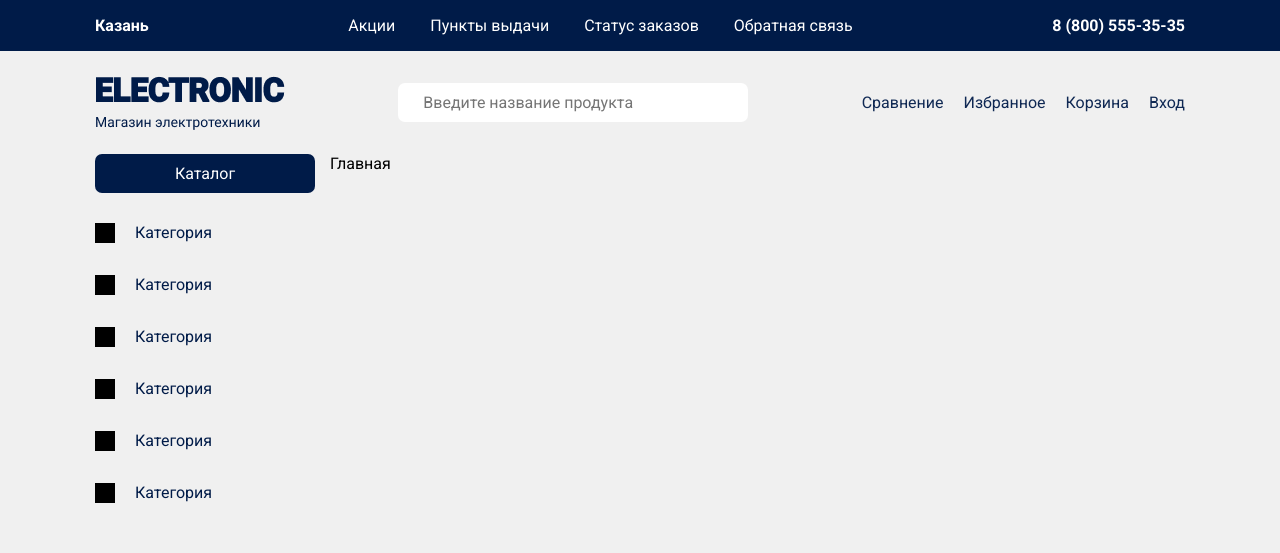
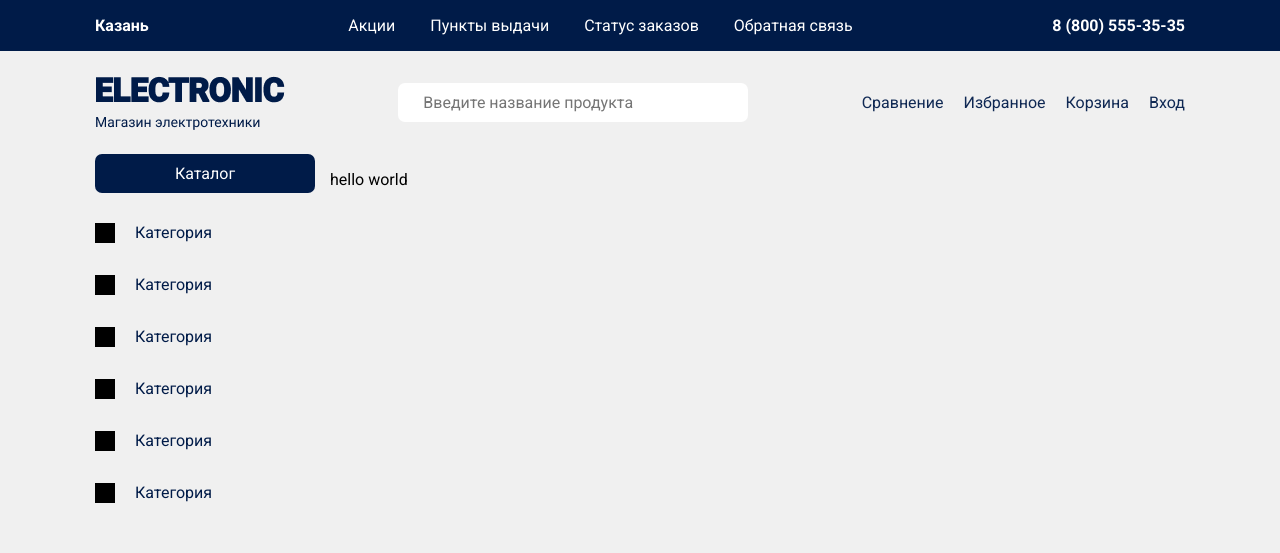
Before and after one commit to Timer4ik/electronic-public.frontend, a Next.js app: page /main in a window 1280 px wide. Shown: the top 553 px of the page. Built offline with nearby package versions, Linux system fonts and the light colour scheme.

Commit message:
+add layouts main page

```diff
--- a/src/entities/ProductList/components/ProductList.tsx
+++ b/src/entities/ProductList/components/ProductList.tsx
@@ -1,7 +1,7 @@
 import React, { FC, useState, useEffect } from "react"
 import { Product } from "../../../shared/types"
 import { useProducts } from "../hooks/useApi"
-import Card from "@/shared/ui/Card"
+import Card from "@/shared/ui/ProductCard"
 import CartButton from "@/shared/ui/CartButton"
 
 type Props = {
--- a/src/pages/_app.tsx
+++ b/src/pages/_app.tsx
@@ -1,6 +1,20 @@
+import type { ReactElement, ReactNode } from 'react'
+import type { NextPage } from 'next'
 import type { AppProps } from 'next/app'
+
 import "../shared/styles/index.css"
 
-export default function App({ Component, pageProps }: AppProps) {
-  return <Component {...pageProps} />
+export type NextPageWithLayout<P = {}, IP = P> = NextPage<P, IP> & {
+  getLayout?: (page: ReactElement) => ReactNode
 }
+
+type AppPropsWithLayout = AppProps & {
+  Component: NextPageWithLayout
+}
+
+export default function MyApp({ Component, pageProps }: AppPropsWithLayout) {
+  // Use the layout defined at the page level, if available
+  const getLayout = Component.getLayout ?? ((page) => page)
+
+  return getLayout(<Component {...pageProps} />)
+}
--- a/src/pages/main/index.tsx
+++ b/src/pages/main/index.tsx
@@ -1,75 +1,17 @@
-import Image from "next/image"
-import React, { FC } from "react"
+import type { ReactElement } from 'react'
+import type { NextPageWithLayout } from '../_app'
+import { Layout } from '@/shared'
 
-type Props = {
-    children?: React.ReactElement | React.ReactElement[]
+const Page: NextPageWithLayout = () => {
+  return <p>hello world</p>
 }
 
-const Main: FC<Props> = ({ children }) => {
-    return (
-        <div className="wrapper">
-            <header className="header">
-                <div className="header__up-wrapper">
-                    <div className="container">
-                        <div className="header__up">
-                            <div className="header__city">Казань</div>
-                            <div className="header__upnav">
-                                <a href="#" className="upnav__item">Акции</a>
-                                <a href="#" className="upnav__item">Пункты выдачи</a>
-                                <a href="#" className="upnav__item">Статус заказов</a>
-                                <a href="#" className="upnav__item">Обратная связь</a>
-                            </div>
-                            <div className="header__contact">
-                                <div className="header__phone">8 (800) 555-35-35</div>
-                            </div>
-                        </div>
-                    </div>
-                </div>
-
-                <div className="container">
-                    <div className="header__bottom">
-                        <div className="header__logo">
-                            <Image src="/images/logo.png" width="190" height="59" alt="" />
-                        </div>
-                        <div className="header__search">
-                            <input type="text" className="search-field" placeholder="Введите название продукта" />
-                        </div>
-                        <div className="header__bottomnav">
-                            <a href="#" className="bottomnav__item">Сравнение</a>
-                            <a href="#" className="bottomnav__item">Избранное</a>
-                            <a href="#" className="bottomnav__item">Корзина</a>
-                            <a href="#" className="bottomnav__item">Вход</a>
-                        </div>
-                    </div>
-                </div>
-            </header>
-            <div className="container">
-                <main className="main">
-                    <aside className="sidebar">
-                        <div className="sidebar__title">
-                            <div className="button">
-                                Каталог
-                            </div>
-                        </div>
-                        <div className="sidebar__list">
-                            <a href="#" className="sidebar__item">Категория</a>
-                            <a href="#" className="sidebar__item">Категория</a>
-                            <a href="#" className="sidebar__item">Категория</a>
-                            <a href="#" className="sidebar__item">Категория</a>
-                            <a href="#" className="sidebar__item">Категория</a>
-                            <a href="#" className="sidebar__item">Категория</a>
-                        </div>
-                    </aside>
-                    <div className="content">
-                        Главная
-                    </div>
-                </main>
-            </div>
-            <footer className="footer">
-                Футер
-            </footer>
-        </div>
-    )
+Page.getLayout = function getLayout(page: ReactElement) {
+  return (
+    <Layout>
+        {page}
+    </Layout>
+  )
 }
 
-export default Main
+export default Page
--- a/src/shared/index.tsx
+++ b/src/shared/index.tsx
@@ -1,2 +1,3 @@
 //export { MainLayout } from "./ui/layouts/MainLayout"
 export { baseRequest } from "./api/baseRequest"
+export { DefaultLayout as Layout } from "./layout/default"
--- a/src/shared/layout/default.tsx
+++ b/src/shared/layout/default.tsx
@@ -1,19 +1,41 @@
 import { FC } from "react"
+import Header from "../ui/Header"
+import Footer from "../ui/Footer"
 
 type Props = {
     children?: React.ReactElement | React.ReactElement[]
 }
 
-const DefaultLayout: FC<Props> = ({
+export const DefaultLayout: FC<Props> = ({
     children,
 }) => {
 
     return (
+        <div className="wrapper">
+            <Header />
             <div className="container">
-      <div className="flex-center">
+                <main className="main">
+                    <aside className="sidebar">
+                        <div className="sidebar__title">
+                            <div className="button">
+                                Каталог
                             </div>
+                        </div>
+                        <div className="sidebar__list">
+                            <a href="#" className="sidebar__item">Категория</a>
+                            <a href="#" className="sidebar__item">Категория</a>
+                            <a href="#" className="sidebar__item">Категория</a>
+                            <a href="#" className="sidebar__item">Категория</a>
+                            <a href="#" className="sidebar__item">Категория</a>
+                            <a href="#" className="sidebar__item">Категория</a>
+                        </div>
+                    </aside>
+                    <div className="content">
+                        {children}
+                    </div>
+                </main>
+            </div>
+            <Footer />
         </div>
     )
 }
-
-export default DefaultLayout
--- /dev/null
+++ b/src/shared/ui/Footer.tsx
@@ -0,0 +1,16 @@
+import React, { FC } from "react"
+
+type Props = {
+    children?: React.ReactElement | React.ReactElement[]
+}
+
+const Footer: FC<Props> = ({ children }) => {
+
+    return (
+        <footer className="footer">
+            Футер
+        </footer>
+    )
+}
+
+export default Footer
--- /dev/null
+++ b/src/shared/ui/Header.tsx
@@ -0,0 +1,49 @@
+import Image from "next/image"
+import React, { FC } from "react"
+
+type Props = {
+    children?: React.ReactElement | React.ReactElement[]
+}
+
+const Header: FC<Props> = ({ children }) => {
+
+    return (
+        <header className="header">
+            <div className="header__up-wrapper">
+                <div className="container">
+                    <div className="header__up">
+                        <div className="header__city">Казань</div>
+                        <div className="header__upnav">
+                            <a href="#" className="upnav__item">Акции</a>
+                            <a href="#" className="upnav__item">Пункты выдачи</a>
+                            <a href="#" className="upnav__item">Статус заказов</a>
+                            <a href="#" className="upnav__item">Обратная связь</a>
+                        </div>
+                        <div className="header__contact">
+                            <div className="header__phone">8 (800) 555-35-35</div>
+                        </div>
+                    </div>
+                </div>
+            </div>
+
+            <div className="container">
+                <div className="header__bottom">
+                    <div className="header__logo">
+                        <Image src="/images/logo.png" width="190" height="59" alt="" />
+                    </div>
+                    <div className="header__search">
+                        <input type="text" className="search-field" placeholder="Введите название продукта" />
+                    </div>
+                    <div className="header__bottomnav">
+                        <a href="#" className="bottomnav__item">Сравнение</a>
+                        <a href="#" className="bottomnav__item">Избранное</a>
+                        <a href="#" className="bottomnav__item">Корзина</a>
+                        <a href="#" className="bottomnav__item">Вход</a>
+                    </div>
+                </div>
+            </div>
+        </header>
+    )
+}
+
+export default Header
```
Also changed, not shown: src/shared/ui/ProductCard.tsx (renamed from src/shared/ui/Card.tsx), 1 other file (tests, documents, lock files or other folders). Lines whose indentation alone changed are shown as unchanged.
